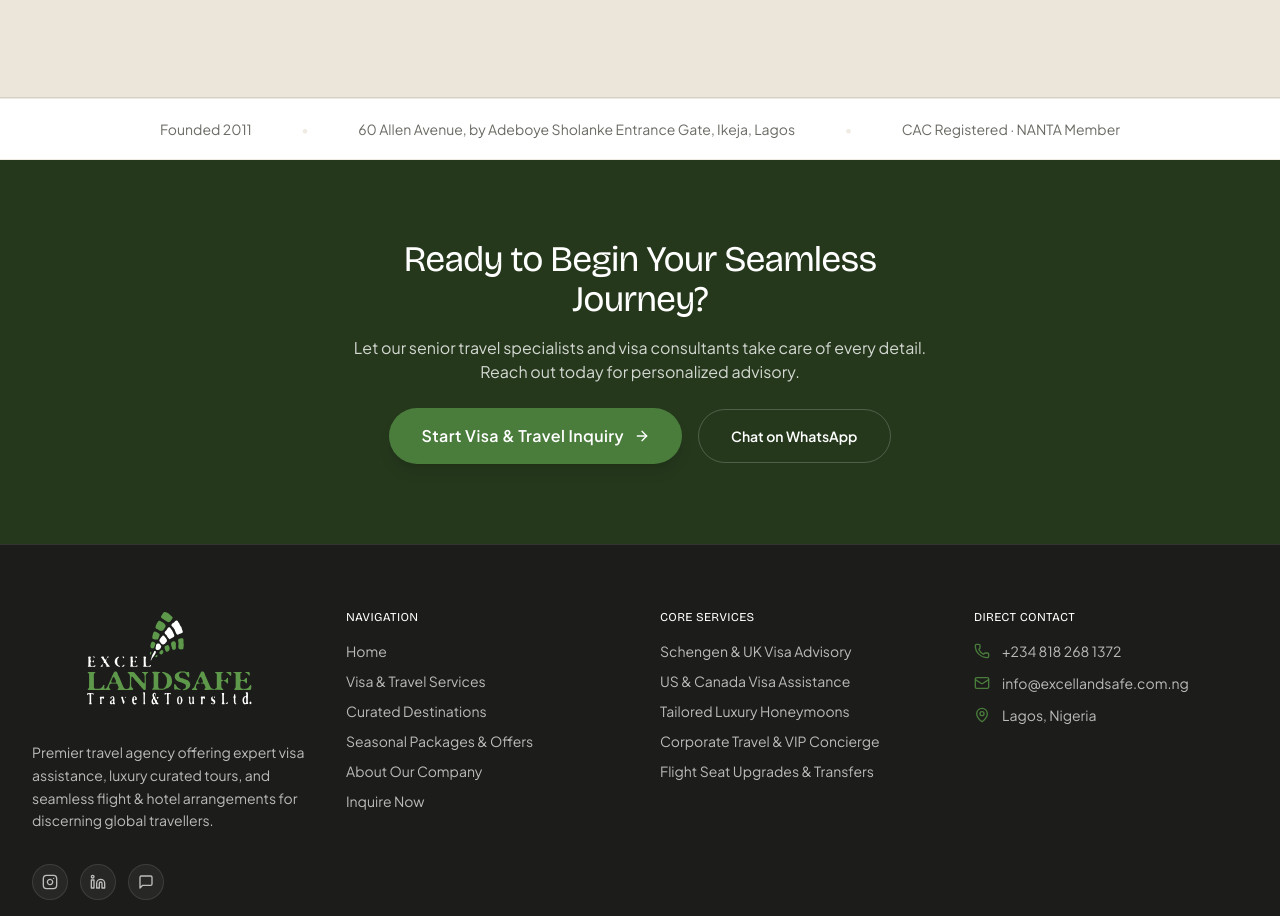
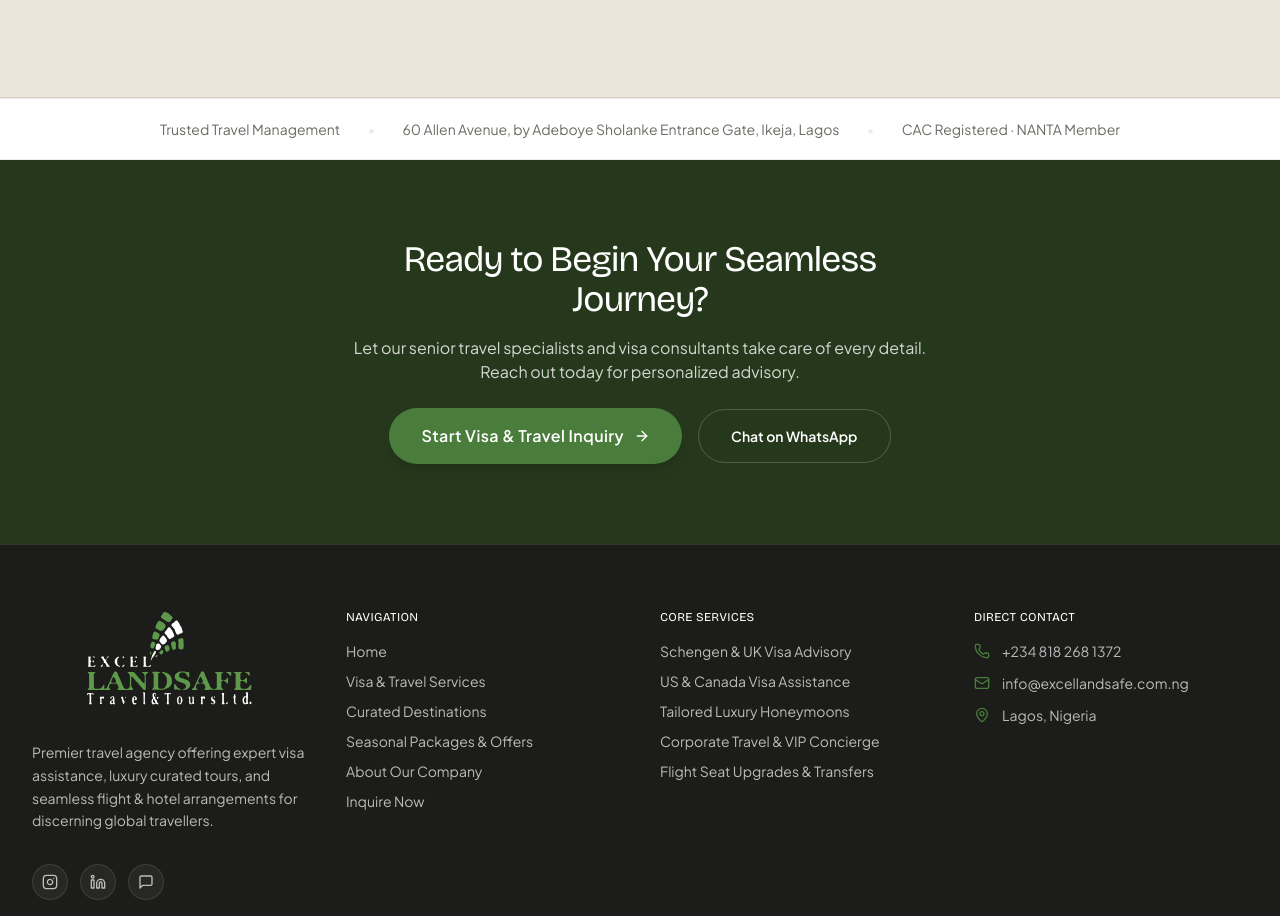
Before and after one commit to Samuel-0712/EXCEL-LANDSAFE, a React (Vite) app: page /about in a window 1280 px wide. Shown: the part 5912-6828 px from the top of the page. Built offline with nearby package versions, Linux system fonts and the light colour scheme; no server answers.

Commit message:
Remove founding year 2011 from About page and site metadata

```diff
--- a/src/data/siteData.ts
+++ b/src/data/siteData.ts
@@ -452,7 +452,7 @@ export const COMPANY_LEADERSHIP_PROFILES: LeadershipProfile[] = [
 ];
 
 export const COMPANY_CREDENTIALS_STRIP = {
-  founded: "Founded in 2011 · Over a Decade of Operational Excellence",
+  founded: "Over a Decade of Operational Excellence",
   address: "60 Allen Avenue, by Adeboye Sholanke Entrance Gate, Ikeja, Lagos, Nigeria",
   accreditations: "CAC Registered · Proud NANTA Member"
 };
--- a/src/pages/AboutPage.tsx
+++ b/src/pages/AboutPage.tsx
@@ -284,7 +284,7 @@ export const AboutPage: React.FC<AboutPageProps> = ({ onOpenInquiry }) => {
       {/* 6. Facts Strip (Thin, quiet, footer-style bar) */}
       <section className="py-5 bg-white border-y border-brand-surface text-xs sm:text-sm text-brand-muted font-body">
         <div className="max-w-5xl mx-auto px-4 sm:px-6 lg:px-8 flex flex-col md:flex-row items-center justify-between gap-3 text-center md:text-left">
-          <span>Founded 2011</span>
+          <span>Trusted Travel Management</span>
           <span className="hidden md:inline text-brand-surface">&bull;</span>
           <span>60 Allen Avenue, by Adeboye Sholanke Entrance Gate, Ikeja, Lagos</span>
           <span className="hidden md:inline text-brand-surface">&bull;</span>
```
